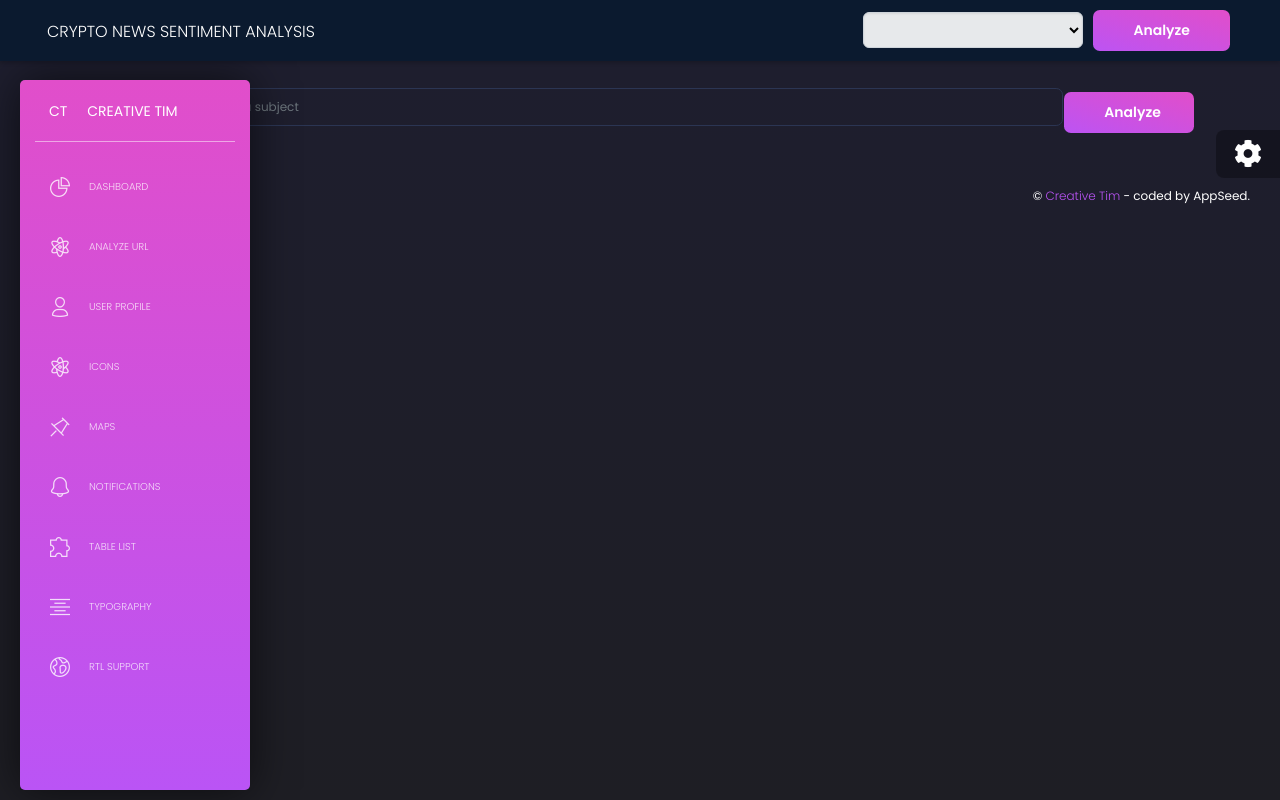
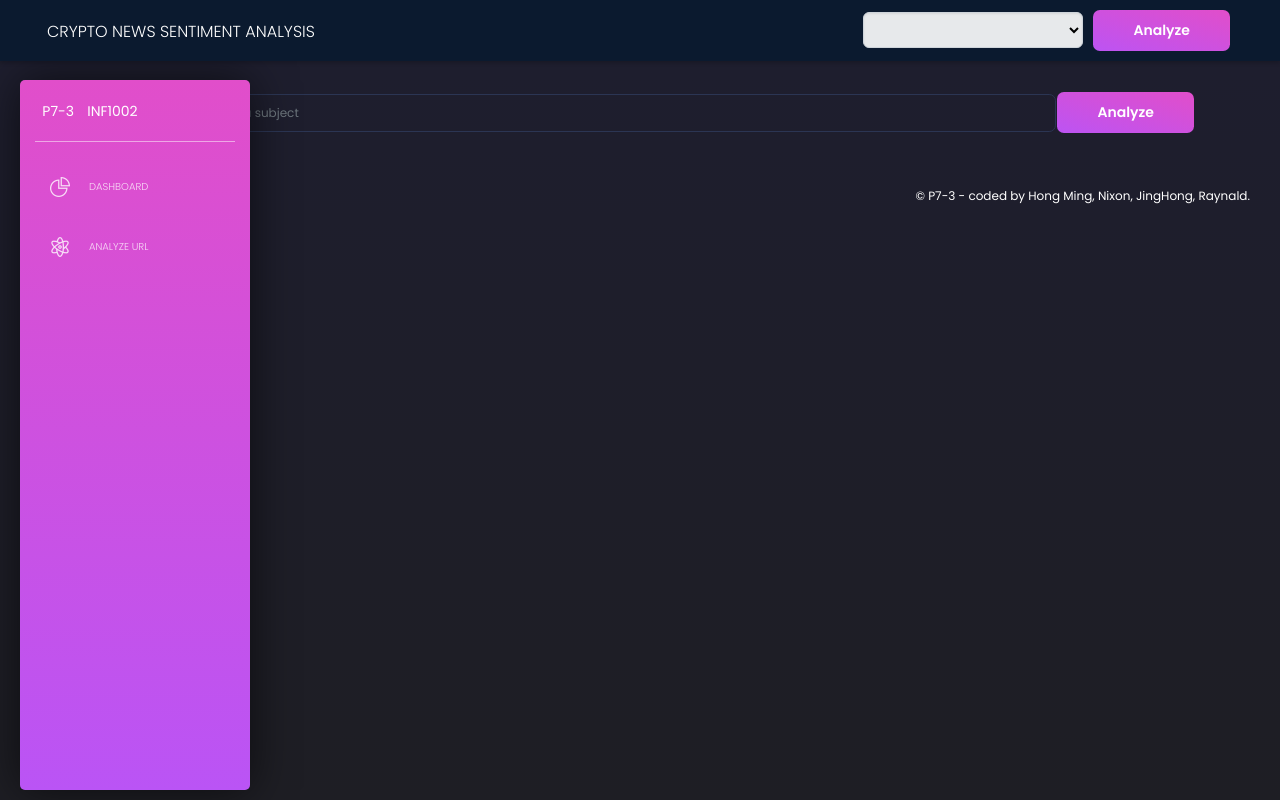
Before and after one commit to hongming03/INF1002, a Flask app: page /analyze_url in a window 1280 px wide. Run offline with Flask 3, Linux system fonts and the light colour scheme; lists and menus that the app fills with data are empty; some libraries are stand-ins or nearby versions.

Commit message:
updated front end

```diff
--- a/src/templates/analyze_url.html
+++ b/src/templates/analyze_url.html
@@ -11,16 +11,16 @@
   <h3>Analyze External Article</h3>
 
   <!-- ==========================
-       Search Form
+       Search Form - Fixed Alignment
        ========================== -->
-  <form action="/analyze_url" method="POST" class="d-flex mb-4">
+  <form action="/analyze_url" method="POST" class="d-flex align-items-center mb-4">
     <input
       type="text"
       name="query"
       class="form-control me-2"
       placeholder="Paste article URL or type a subject"
       required>
-    <button type="submit" class="btn btn-primary">Analyze</button>
+    <button type="submit" class="btn btn-primary flex-shrink-0">Analyze</button>
   </form>
 
   <!-- ==========================
--- a/src/templates/includes/footer.html
+++ b/src/templates/includes/footer.html
@@ -1,7 +1,7 @@
-<footer class="footer">
+<footer class="footer mt-auto">
     <div class="container-fluid">
         <div class="copyright">
-            &copy; <a target="_blank" href="https://bit.ly/3fKQZaL">Creative Tim</a> - coded by AppSeed.
+            &copy; P7-3 - coded by Hong Ming, Nixon, JingHong, Raynald.
         </div>
     </div>
 </footer>
--- a/src/templates/includes/sidebar.html
+++ b/src/templates/includes/sidebar.html
@@ -1,4 +1,3 @@
-
 <div class="sidebar">
     <!--
       Tip 1: You can change the color of the sidebar using: data-color="blue | green | orange | red"
@@ -6,20 +5,19 @@
     <div class="sidebar-wrapper">
         <div class="logo">
             <a href="javascript:void(0)" class="simple-text logo-mini">
-                    CT
+                P7-3
             </a>
             <a href="javascript:void(0)" class="simple-text logo-normal">
-                    Creative Tim
+                INF1002
             </a>
         </div>
         <ul class="nav">
-                <li class="{% if 'index' in segment %} active {% endif %} ">
+            <li class="{% if 'index' in segment %} active {% endif %}">
                 <a href="/">
                     <i class="tim-icons icon-chart-pie-36"></i>
                     <p>Dashboard</p>
                 </a>
             </li>
-
 
             <li class="{% if 'analyze_url' in segment %} active {% endif %}">
                 <a href="/analyze_url">
@@ -27,49 +25,6 @@
                     <p>Analyze URL</p>
                 </a>
             </li>
-
-                <li class="{% if 'user' in segment %} active {% endif %}">
-                    <a href="/user.html">
-                        <i class="tim-icons icon-single-02"></i>
-                        <p>User Profile</p>
-                    </a>
-                </li>
-                <li class="{% if 'icons' in segment %} active {% endif %}">
-                    <a href="/icons.html">
-                        <i class="tim-icons icon-atom"></i>
-                        <p>Icons</p>
-                    </a>
-                </li>
-                <li class="{% if 'map' in segment %} active {% endif %}">
-                    <a href="/map.html">
-                        <i class="tim-icons icon-pin"></i>
-                        <p>Maps</p>
-                    </a>
-                </li>
-                <li class="{% if 'notifications' in segment %} active {% endif %}">
-                    <a href="/notifications.html">
-                        <i class="tim-icons icon-bell-55"></i>
-                        <p>Notifications</p>
-                    </a>
-                </li>
-                <li class="{% if 'tables' in segment %} active {% endif %}">
-                    <a href="/tables.html">
-                        <i class="tim-icons icon-puzzle-10"></i>
-                        <p>Table List</p>
-                    </a>
-                </li>
-                <li class="{% if 'typography' in segment %} active {% endif %}">
-                    <a href="/typography.html">
-                        <i class="tim-icons icon-align-center"></i>
-                        <p>Typography</p>
-                    </a>
-                </li>
-                <li>
-                    <a href="/rtl.html">
-                        <i class="tim-icons icon-world"></i>
-                        <p>RTL Support</p>
-                    </a>
-                </li>
         </ul>
     </div>
 </div>
--- a/src/templates/layouts/base.html
+++ b/src/templates/layouts/base.html
@@ -58,8 +58,6 @@
         </div>
     </div>
 
-    {% include 'includes/fixed-plugin.html' %}
-
     {% include 'includes/scripts.html' %}
 
 </body>
```
Also changed, not shown: src/analysis/scoring.py (+22 -5 lines), src/analysis/segment_finder.py (+29 -9 lines), src/analysis/sentiment_analysis.py (+22 -10 lines), src/analysis/text_utils.py (+24 -2 lines), src/models/analyzer.py (+15 -14 lines), src/reporting/analytics.py (+39 -22 lines), src/templates/article_nospace.html (added, +59 -0 lines), src/templates/article_sentiment.html (+4 -3 lines). Lines whose indentation alone changed are shown as unchanged.
